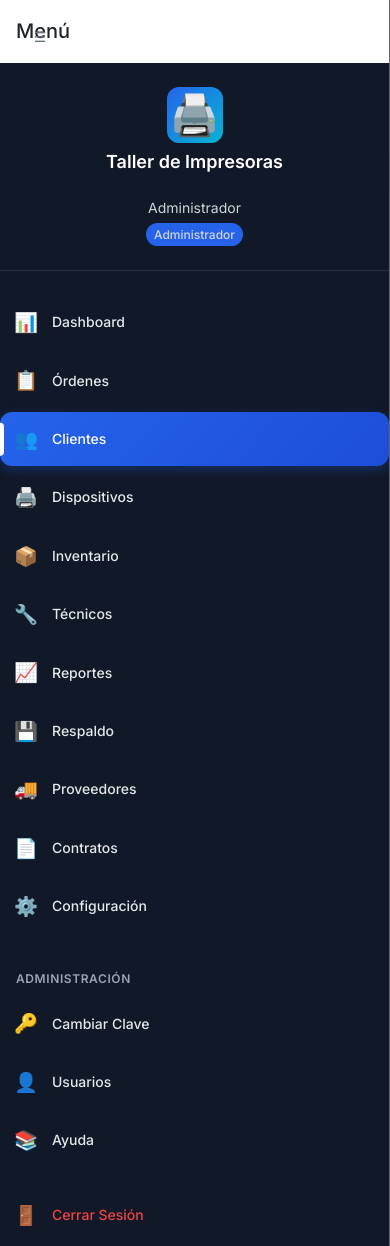
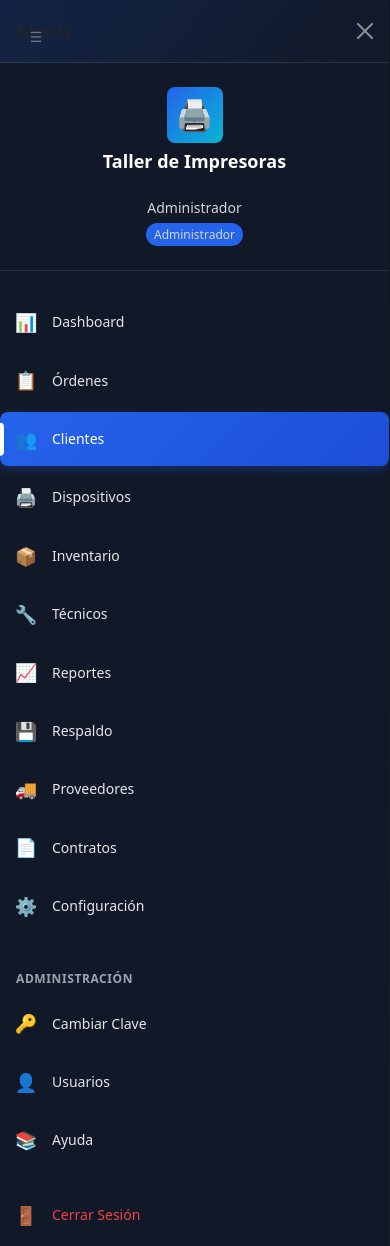
Before and after one commit to clgil/SGMegaPrintLab, a Flask app: page /clientes/ in a window 390 px wide, after a click that opens the changed part. Run offline with Flask 3, Linux system fonts and the light colour scheme; a user stored in the database is signed in; data comes from the database, SQL or seed files in the repository; some libraries are stand-ins or nearby versions.

Commit message:
Update design system with modern UI components and clean typography
Key features implemented:
- Updated custom.css with comprehensive design system including CSS color variables (blue primary, grays, shadows), rem-based typography, and modern component styles
- Applied border-radius: 16px and soft box-shadow to all .card elements with hover effects
- Added rounded corners (8px) and scale hover effects to buttons using CSS transitions
- Implemented subtle dark gradient for offcanvas and header backgrounds
- Replaced Google Fonts link with system font stack (system-ui, -apple-system, sans-serif) in base.html
- Linked new custom.css file in base.html template without external CDN dependencies

The update provides a cohesive, modern design language across the application with improved visual consistency, responsive behavior, and accessibility through proper spacing and color contrast. The system now uses a unified design token approach for maintainable styling.

```diff
--- a/taller_impresoras/static/css/custom.css
+++ b/taller_impresoras/static/css/custom.css
@@ -52,7 +52,7 @@
     /* ========================================
        TIPOGRAFÍA
        ======================================== */
-    --font-family: 'Inter', -apple-system, BlinkMacSystemFont, 'Segoe UI', Roboto, sans-serif;
+    --font-family: system-ui, -apple-system, BlinkMacSystemFont, 'Segoe UI', Roboto, Oxygen, Ubuntu, Cantarell, 'Open Sans', 'Helvetica Neue', sans-serif;
     --font-size-xs: 0.75rem;
     --font-size-sm: 0.875rem;
     --font-size-base: 1rem;
@@ -64,8 +64,8 @@
     /* ========================================
        RADIOS DE BORDE
        ======================================== */
-    --radius-sm: 8px;
-    --radius-md: 12px;
+    --radius-sm: 6px;
+    --radius-md: 8px;
     --radius-lg: 16px;
     --radius-xl: 20px;
     --radius-full: 9999px;
@@ -73,10 +73,10 @@
     /* ========================================
        SOMBRAS
        ======================================== */
-    --shadow-card: 0 1px 3px rgba(0, 0, 0, 0.08);
-    --shadow-elevated: 0 10px 30px rgba(0, 0, 0, 0.12);
-    --shadow-modal: 0 20px 40px rgba(0, 0, 0, 0.18);
-    --shadow-hover: 0 4px 12px rgba(0, 0, 0, 0.1);
+    --shadow-card: 0 2px 8px rgba(0, 0, 0, 0.06);
+    --shadow-elevated: 0 10px 30px rgba(0, 0, 0, 0.1);
+    --shadow-modal: 0 20px 40px rgba(0, 0, 0, 0.15);
+    --shadow-hover: 0 4px 16px rgba(0, 0, 0, 0.08);
 
     /* ========================================
        ESPACIADO (múltiplos de 8)
@@ -189,7 +189,7 @@ body {
     display: flex;
     align-items: center;
     justify-content: center;
-    font-size: 2.5rem;
+    font-size: var(--font-size-3xl);
     margin-bottom: var(--space-2);
     background: linear-gradient(135deg, var(--primary), var(--info));
     border-radius: var(--radius-md);
@@ -304,7 +304,7 @@ body {
     display: flex;
     align-items: center;
     justify-content: center;
-    font-size: 1.2rem;
+    font-size: var(--font-size-lg);
 }
 
 .nav-text {
@@ -515,15 +515,15 @@ body {
    ============================================ */
 .card {
     background-color: var(--bg-card);
-    border-radius: var(--radius-lg);
+    border-radius: 16px;
     border: 1px solid var(--border-color);
-    box-shadow: var(--shadow-card);
+    box-shadow: 0 2px 8px rgba(0, 0, 0, 0.06);
     overflow: hidden;
     transition: all var(--transition-base);
 }
 
 .card:hover {
-    box-shadow: var(--shadow-hover);
+    box-shadow: 0 4px 16px rgba(0, 0, 0, 0.08);
 }
 
 .card-header {
@@ -658,7 +658,7 @@ body {
     align-items: center;
     justify-content: center;
     gap: var(--space-2);
-    padding: var(--space-2) var(--space-4);
+    padding: 0.625rem 1.25rem;
     font-size: var(--font-size-sm);
     font-weight: 500;
     border-radius: var(--radius-md);
@@ -726,12 +737,12 @@ body {
 }
 
 .btn-sm {
-    padding: var(--space-1) var(--space-3);
+    padding: 0.5rem 0.75rem;
     font-size: var(--font-size-xs);
 }
 
 .btn-lg {
-    padding: var(--space-3) var(--space-6);
+    padding: 0.75rem 1.5rem;
     font-size: var(--font-size-base);
 }
 
@@ -1494,6 +1505,15 @@ body {
     margin-top: var(--space-3);
 }
 
+.offcanvas {
+    background: linear-gradient(180deg, var(--gray-900), var(--gray-800));
+}
+
+.offcanvas-header {
+    background: linear-gradient(135deg, rgba(37, 99, 235, 0.15), transparent);
+    border-bottom: 1px solid var(--sidebar-border);
+}
+
 .offcanvas.show ~ .navbar-top {
     left: 0;
 }
--- a/taller_impresoras/templates/base.html
+++ b/taller_impresoras/templates/base.html
@@ -4,11 +4,6 @@
     <meta charset="UTF-8">
     <meta name="viewport" content="width=device-width, initial-scale=1.0">
     <title>{% block title %}MegaPrint Lab{% endblock %}</title>
-
-    <!-- Google Fonts - Inter -->
-    <link rel="preconnect" href="https://fonts.googleapis.com">
-    <link rel="preconnect" href="https://fonts.gstatic.com" crossorigin>
-    <link href="https://fonts.googleapis.com/css2?family=Inter:wght@400;500;600;700&display=swap" rel="stylesheet">
 
     <!-- Bootstrap 5 CSS local -->
     <link rel="stylesheet" href="{{ url_for('static', filename='css/bootstrap.min.css') }}">
```
Also changed, not shown: other parts of taller_impresoras/static/css/custom.css (+23 -12 lines), 1 other file.
